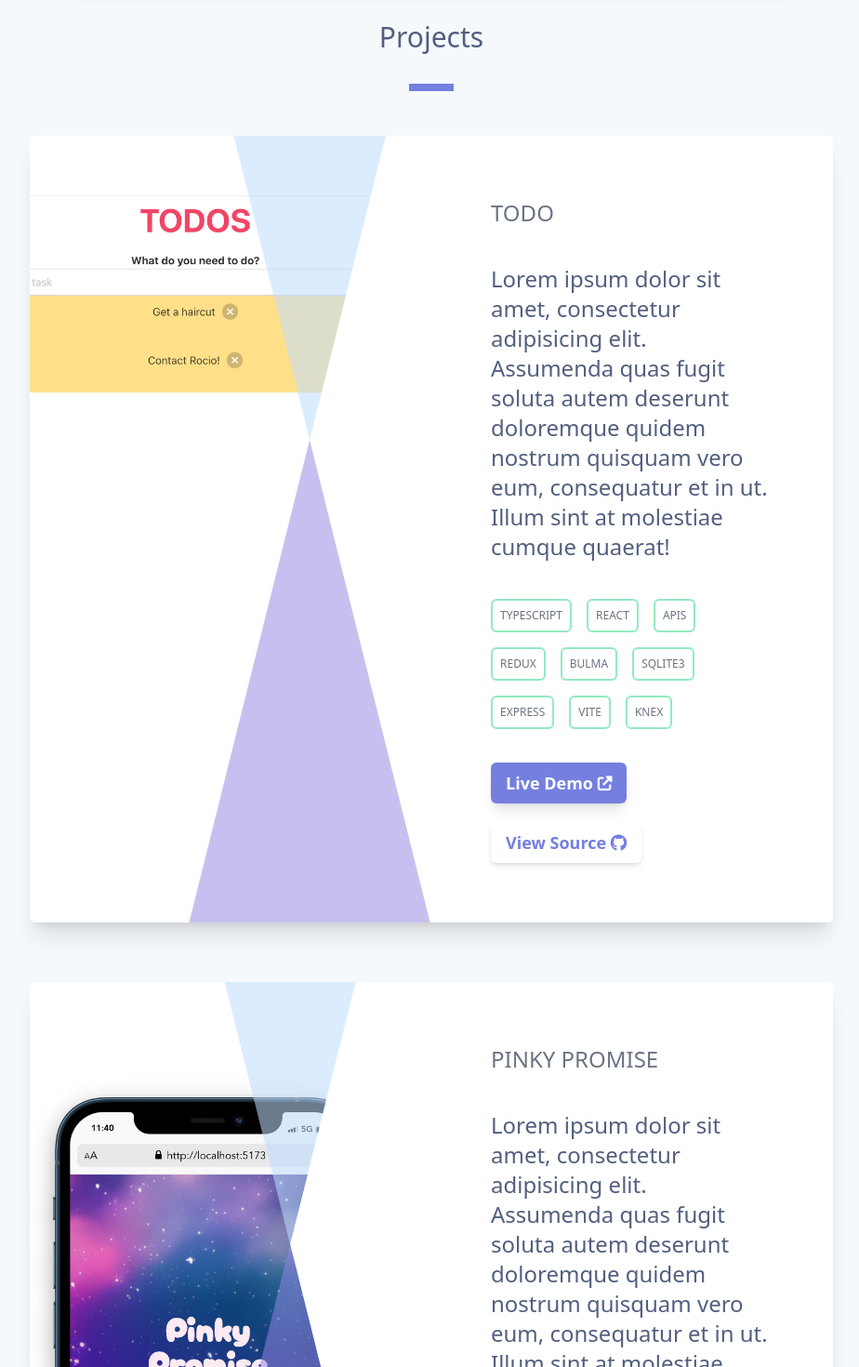
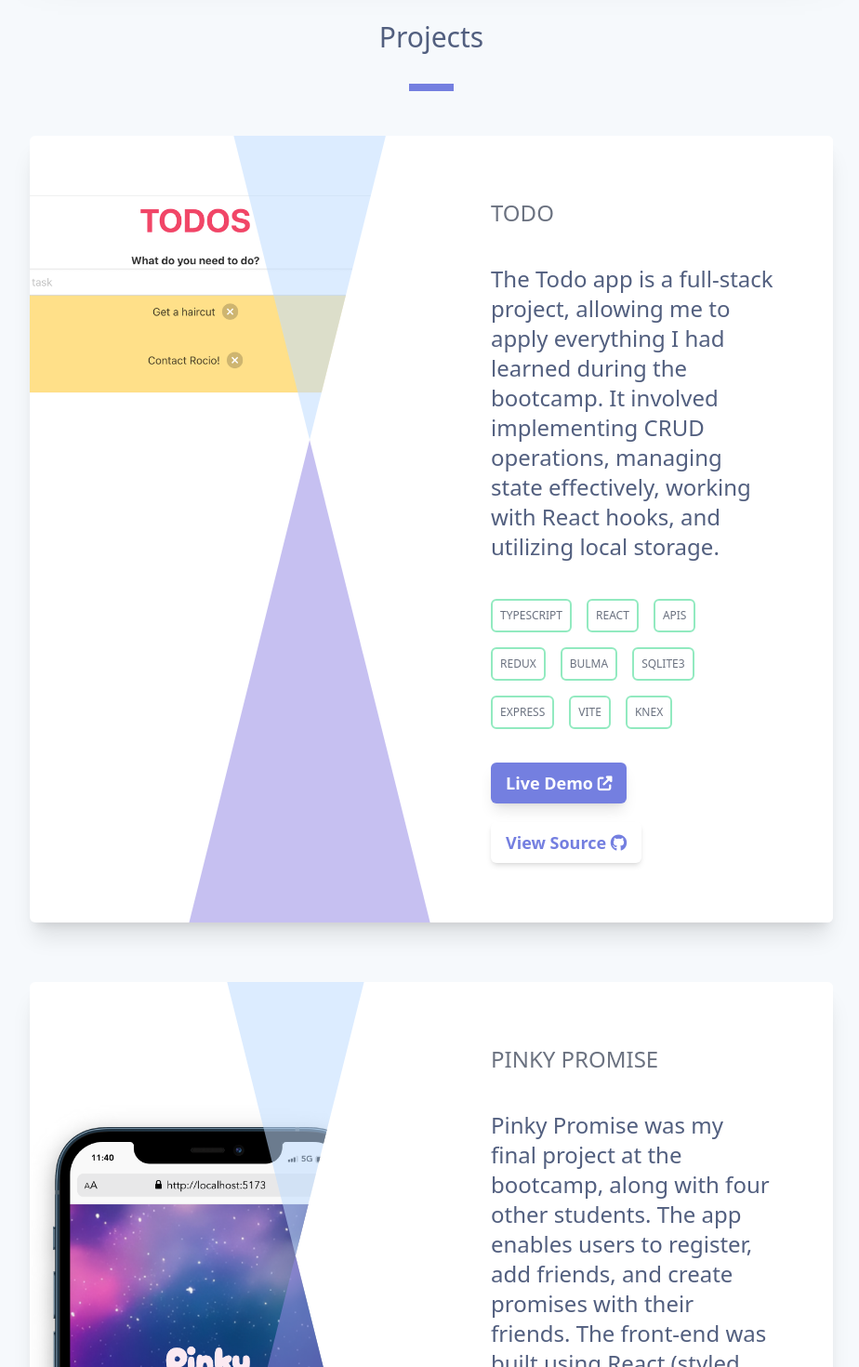
Before and after one commit to rocio-peralta/portfolio-rocio, a React (Vite) app: page / in a window 1280 px wide. Shown: the part 1330-2800 px from the top of the page at 93% size, without its empty margins (176-1100 px from the left). Built offline with nearby package versions, Linux system fonts and the light colour scheme; a web font is replaced by a local one.

Commit message:
add:deploy workflow

```diff
--- a/src/components/Casa.tsx
+++ b/src/components/Casa.tsx
@@ -16,9 +16,12 @@ function Casa() {
           CASA
         </h3>
         <p className="project description pb-10 font-sans text-2xl  font-light text-grey">
-          Lorem ipsum dolor sit amet, consectetur adipisicing elit. Assumenda quas fugit
-          soluta autem deserunt doloremque quidem nostrum quisquam vero eum, consequatur
-          et in ut. Illum sint at molestiae cumque quaerat!
+          During the bootcamp, I was inspired to collaborate with my partner on a project
+          aimed at providing people with quick plans for tiny houses. We envisioned
+          creating a browser extension that could potentially benefit many individuals.
+          Currently, the project is in its early planning stages. We believe that this
+          idea has the potential to contribute towards addressing the housing crisis.
+          Please take a moment to have a look at my presentation.
         </p>
         <div className="SKILLS flex flex-wrap">
           <span className="skill font-camphor font-open-sans font-segoe-ui mb-4 mr-4 rounded-md border-2 border-highlighterGreen p-2 font-sans text-xs text-gray-500">
--- a/src/components/Hero.tsx
+++ b/src/components/Hero.tsx
@@ -10,7 +10,7 @@ function Hero() {
           </div>
         </div>
         <div className="pb-24 pt-24 font-sans text-2xl font-light  text-grey">
-          I{"'"}m a full-stack Software Developer based in New Zealand.
+          Full-stack Software Developer based in New Zealand.
         </div>
       </div>
     </>
--- a/src/components/PinkyPromise.tsx
+++ b/src/components/PinkyPromise.tsx
@@ -16,9 +16,10 @@ function PinkyPromise() {
           PINKY PROMISE
         </h3>
         <p className="project description pb-10 font-sans text-2xl  font-light text-grey">
-          Lorem ipsum dolor sit amet, consectetur adipisicing elit. Assumenda quas fugit
-          soluta autem deserunt doloremque quidem nostrum quisquam vero eum, consequatur
-          et in ut. Illum sint at molestiae cumque quaerat!
+          Pinky Promise was my final project at the bootcamp, along with four other
+          students. The app enables users to register, add friends, and create promises
+          with their friends. The front-end was built using React (styled with Tailwind),
+          and the backend utilizes SQLite
         </p>
         <div className="SKILLS flex flex-wrap">
           <span className="skill font-camphor font-open-sans font-segoe-ui mb-4 mr-4 rounded-md border-2 border-highlighterGreen p-2 font-sans text-xs text-gray-500">
--- a/src/components/Todo.tsx
+++ b/src/components/Todo.tsx
@@ -16,9 +16,9 @@ function Todo() {
           TODO
         </h3>
         <p className="project description pb-10 font-sans text-2xl  font-light text-grey">
-          Lorem ipsum dolor sit amet, consectetur adipisicing elit. Assumenda quas fugit
-          soluta autem deserunt doloremque quidem nostrum quisquam vero eum, consequatur
-          et in ut. Illum sint at molestiae cumque quaerat!
+          The Todo app is a full-stack project, allowing me to apply everything I had
+          learned during the bootcamp. It involved implementing CRUD operations, managing
+          state effectively, working with React hooks, and utilizing local storage.
         </p>
         <div className="SKILLS flex flex-wrap">
           <span className="skill font-camphor font-open-sans font-segoe-ui mb-4 mr-4 rounded-md border-2 border-highlighterGreen p-2 font-sans text-xs text-gray-500">
--- a/vite.config.ts
+++ b/vite.config.ts
@@ -4,5 +4,5 @@ import { defineConfig } from 'vite';
 // https://vitejs.dev/config/
 export default defineConfig({
   plugins: [react()],
-  base:"//"
+  base: '/portfolio-rocio/',
 });
```
